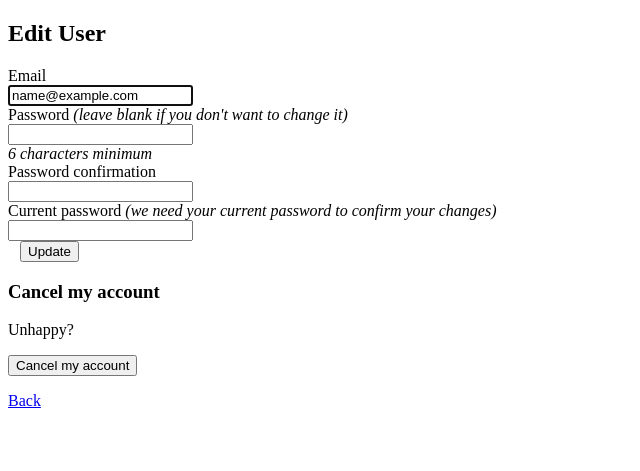
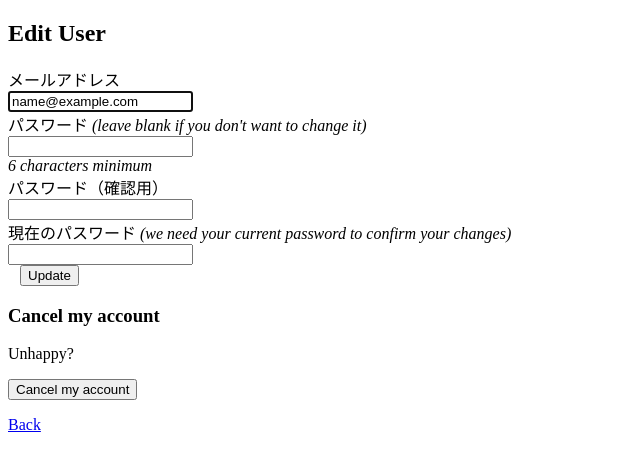
Before and after one commit to abeyuyajp/factor-yuyaabe, a Rails app: page /users/edit in a window 1280 px wide. Shown: the top 471 px of the page, without its empty margins (0-640 px from the left). Run offline with Rails 7, Linux system fonts and the light colour scheme; the visitor is signed in with stand-in values (Sample User, id 1); style sheets or scripts are compiled from the project's sources; some libraries are stand-ins or nearby versions.

Commit message:
日本語エラーメッセージを表示

```diff
--- a/app/assets/stylesheets/user/registration.css
+++ b/app/assets/stylesheets/user/registration.css
@@ -1,7 +1,8 @@
 .register-contents {
   background-color: black;
-  height: 100vh;
-  padding-top: 80px;
+  height: 100%;
+  padding: 80px 0;
+
 }
 
 .form-area position {
--- a/app/views/devise/registrations/new.html.erb
+++ b/app/views/devise/registrations/new.html.erb
@@ -2,7 +2,7 @@
 
 <div class="registration">
   <div class="register-contents">
-    <%= form_with model:@user, url: user_registration_path, class:"registration-main", local: true do |f| %>
+    <%= form_with model: @user, url: user_registration_path, class:"registration-main", local: true do |f| %>
 
     <div class="form-wrap">
       <div class="form-header">
@@ -11,7 +11,7 @@
         </h1>
       </div>
 
-      <%#= render 'shared/error_messages', model: f.object %>
+      <%= render "shared/error_messages", model: f.object %>
 
       <div class="form-area">
         <%= f.text_field :nickname, class: "input-area", id:"nickname", placeholder:"ユーザーネーム", maxlength:"40" %>
--- a/config/application.rb
+++ b/config/application.rb
@@ -11,6 +11,9 @@ module FactorYuyaabe
     # Initialize configuration defaults for originally generated Rails version.
     config.load_defaults 6.0
 
+    # 日本語の言語設定
+    config.i18n.default_locale = :ja
+
     # Settings in config/environments/* take precedence over those specified here.
     # Application configuration can go into files in config/initializers
     # -- all .rb files in that directory are automatically loaded after loading
--- /dev/null
+++ b/config/locales/devise.ja.yml
@@ -0,0 +1,143 @@
+ja:
+  activerecord:
+    attributes:
+      user:
+        confirmation_sent_at: パスワード確認送信時刻
+        confirmation_token: パスワード確認用トークン
+        confirmed_at: パスワード確認時刻
+        created_at: 作成日
+        current_password: 現在のパスワード
+        current_sign_in_at: 現在のログイン時刻
+        current_sign_in_ip: 現在のログインIPアドレス
+        email: Eメール
+        encrypted_password: 暗号化パスワード
+        failed_attempts: 失敗したログイン試行回数
+        last_sign_in_at: 最終ログイン時刻
+        last_sign_in_ip: 最終ログインIPアドレス
+        locked_at: ロック時刻
+        password: パスワード
+        password_confirmation: パスワード（確認用）
+        remember_created_at: ログイン記憶時刻
+        remember_me: ログインを記憶する
+        reset_password_sent_at: パスワードリセット送信時刻
+        reset_password_token: パスワードリセット用トークン
+        sign_in_count: ログイン回数
+        unconfirmed_email: 未確認Eメール
+        unlock_token: ロック解除用トークン
+        updated_at: 更新日
+    models:
+      user: ユーザー
+  devise:
+    confirmations:
+      confirmed: メールアドレスが確認できました。
+      new:
+        resend_confirmation_instructions: アカウント確認メール再送
+      send_instructions: アカウントの有効化について数分以内にメールでご連絡します。
+      send_paranoid_instructions: メールアドレスが登録済みの場合、本人確認用のメールが数分以内に送信されます。
+    failure:
+      already_authenticated: すでにログインしています。
+      inactive: アカウントが有効化されていません。メールに記載された手順にしたがって、アカウントを有効化してください。
+      invalid: "%{authentication_keys}またはパスワードが違います。"
+      last_attempt: もう一回誤るとアカウントがロックされます。
+      locked: アカウントはロックされています。
+      not_found_in_database: "%{authentication_keys}またはパスワードが違います。"
+      timeout: セッションがタイムアウトしました。もう一度ログインしてください。
+      unauthenticated: アカウント登録もしくはログインしてください。
+      unconfirmed: メールアドレスの本人確認が必要です。
+    mailer:
+      confirmation_instructions:
+        action: メールアドレスの確認
+        greeting: "%{recipient}様"
+        instruction: 以下のリンクをクリックし、メールアドレスの確認手続を完了させてください。
+        subject: メールアドレス確認メール
+      email_changed:
+        greeting: こんにちは、%{recipient}様。
+        message: あなたのメールの変更（%{email}）をお知らせいたします。
+        message_unconfirmed:
+        subject: メール変更完了
+      password_change:
+        greeting: "%{recipient}様"
+        message: パスワードが再設定されました。
+        subject: パスワードの変更について
+      reset_password_instructions:
+        action: パスワード変更
+        greeting: "%{recipient}様"
+        instruction: パスワード再設定の依頼を受けたため、メールを送信しています。下のリンクからパスワードの再設定ができます。
+        instruction_2: パスワード再設定の依頼をしていない場合、このメールを無視してください。
+        instruction_3: パスワードの再設定は、上のリンクから新しいパスワードを登録するまで完了しません。
+        subject: パスワードの再設定について
+      unlock_instructions:
+        action: アカウントのロック解除
+        greeting: "%{recipient}様"
+        instruction: アカウントのロックを解除するには下のリンクをクリックしてください。
+        message: ログイン失敗が繰り返されたため、アカウントはロックされています。
+        subject: アカウントのロック解除について
+    omniauth_callbacks:
+      failure: "%{kind} アカウントによる認証に失敗しました。理由：（%{reason}）"
+      success: "%{kind} アカウントによる認証に成功しました。"
+    passwords:
+      edit:
+        change_my_password: パスワードを変更する
+        change_your_password: パスワードを変更
+        confirm_new_password: 確認用新しいパスワード
+        new_password: 新しいパスワード
+      new:
+        forgot_your_password: パスワードを忘れましたか？
+        send_me_reset_password_instructions: パスワードの再設定方法を送信する
+      no_token: このページにはアクセスできません。パスワード再設定メールのリンクからアクセスされた場合には、URL をご確認ください。
+      send_instructions: パスワードの再設定について数分以内にメールでご連絡いたします。
+      send_paranoid_instructions: メールアドレスが登録済みの場合、パスワード再設定用のメールが数分以内に送信されます。
+      updated: パスワードが正しく変更されました。
+      updated_not_active: パスワードが正しく変更されました。
+    registrations:
+      destroyed: アカウントを削除しました。またのご利用をお待ちしております。
+      edit:
+        are_you_sure: 本当によろしいですか？
+        cancel_my_account: アカウント削除
+        currently_waiting_confirmation_for_email: "%{email} の確認待ち"
+        leave_blank_if_you_don_t_want_to_change_it: 空欄のままなら変更しません
+        title: "%{resource}編集"
+        unhappy: 気に入りません
+        update: 更新
+        we_need_your_current_password_to_confirm_your_changes: 変更を反映するには現在のパスワードを入力してください
+      new:
+        sign_up: アカウント登録
+      signed_up: アカウント登録が完了しました。
+      signed_up_but_inactive: ログインするためには、アカウントを有効化してください。
+      signed_up_but_locked: アカウントがロックされているためログインできません。
+      signed_up_but_unconfirmed: 本人確認用のメールを送信しました。メール内のリンクからアカウントを有効化させてください。
+      update_needs_confirmation: アカウント情報を変更しました。変更されたメールアドレスの本人確認のため、本人確認用メールより確認処理をおこなってください。
+      updated: アカウント情報を変更しました。
+      updated_but_not_signed_in: あなたのアカウントは正常に更新されましたが、パスワードが変更されたため、再度ログインしてください。
+    sessions:
+      already_signed_out: 既にログアウト済みです。
+      new:
+        sign_in: ログイン
+      signed_in: ログインしました。
+      signed_out: ログアウトしました。
+    shared:
+      links:
+        back: 戻る
+        didn_t_receive_confirmation_instructions: アカウント確認のメールを受け取っていませんか？
+        didn_t_receive_unlock_instructions: アカウントのロック解除方法のメールを受け取っていませんか？
+        forgot_your_password: パスワードを忘れましたか？
+        sign_in: ログイン
+        sign_in_with_provider: "%{provider}でログイン"
+        sign_up: アカウント登録
+      minimum_password_length: "（%{count}字以上）"
+    unlocks:
+      new:
+        resend_unlock_instructions: アカウントのロック解除方法を再送する
+      send_instructions: アカウントのロック解除方法を数分以内にメールでご連絡します。
+      send_paranoid_instructions: アカウントが見つかった場合、アカウントのロック解除方法を数分以内にメールでご連絡します。
+      unlocked: アカウントをロック解除しました。
+  errors:
+    messages:
+      already_confirmed: は既に登録済みです。ログインしてください。
+      confirmation_period_expired: の期限が切れました。%{period} までに確認する必要があります。 新しくリクエストしてください。
+      expired: の有効期限が切れました。新しくリクエストしてください。
+      not_found: は見つかりませんでした。
+      not_locked: はロックされていません。
+      not_saved:
+        one: エラーが発生したため %{resource} は保存されませんでした。
+        other: "%{count} 件のエラーが発生したため %{resource} は保存されませんでした。"
--- /dev/null
+++ b/config/locales/ja.yml
@@ -0,0 +1,8 @@
+ja:
+  activerecord:
+    attributes:
+      user:
+        nickname: ニックネーム
+        team: 現所属チーム
+        position: ユーザータイプ
+        email: メールアドレス
```
Also changed, not shown: Gemfile, Gemfile.lock, app/views/shared/_error_messages.html.erb (renamed from app/views/devise/shared/_error_messages.html.erb).
